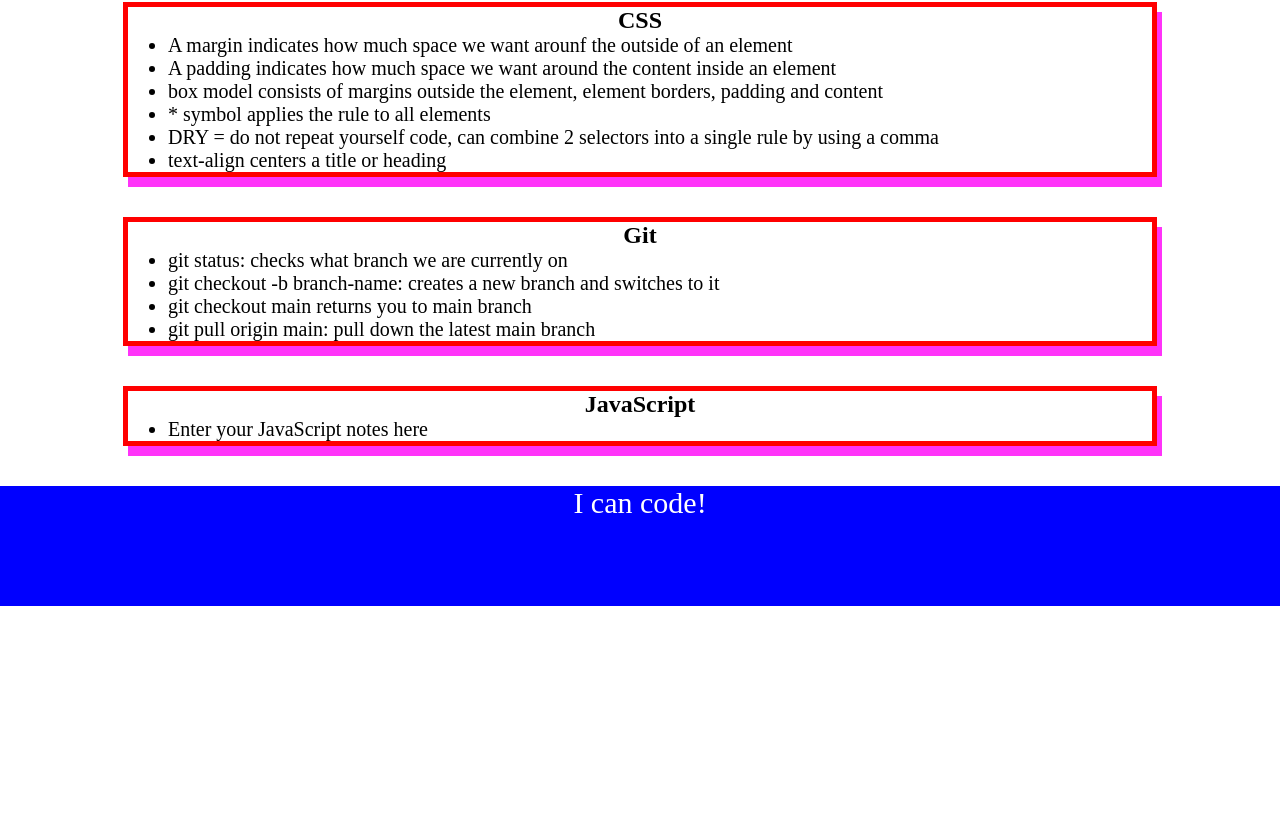
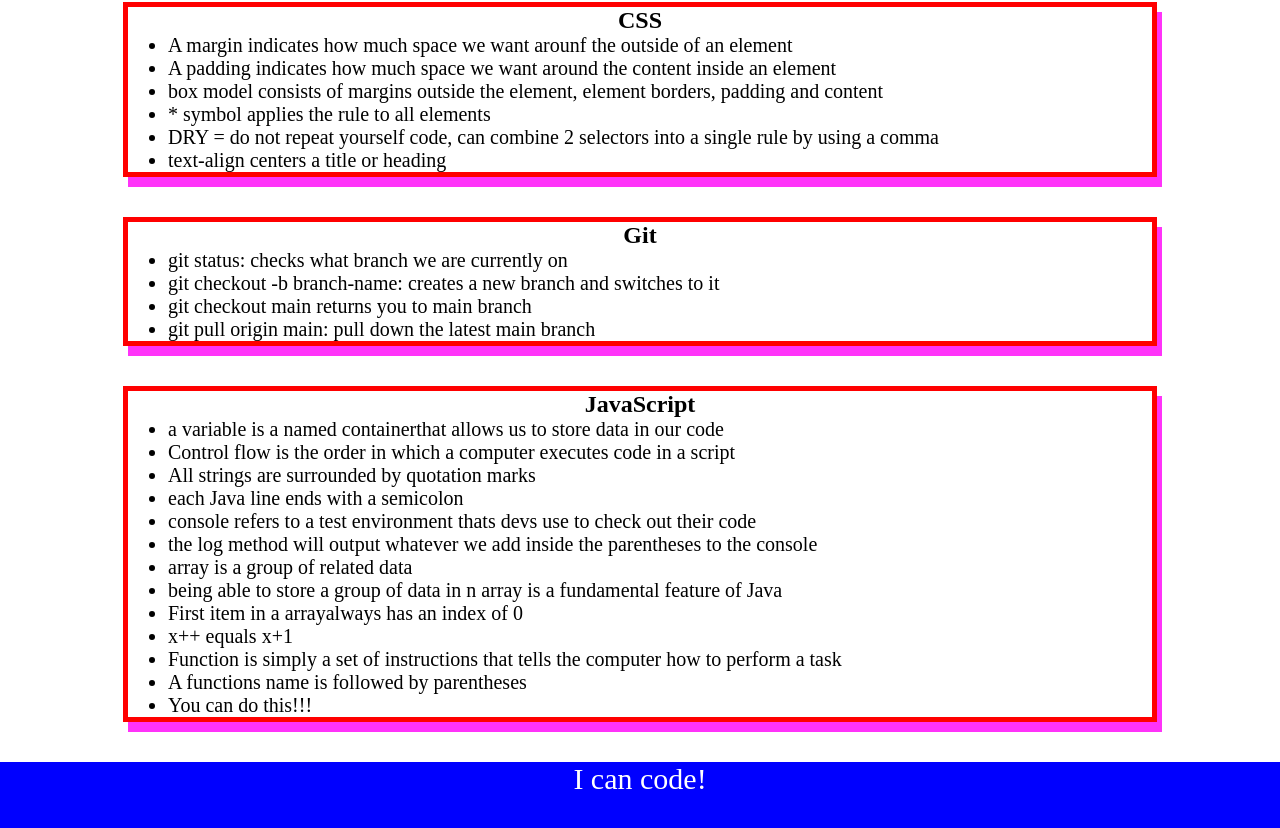
Before and after one commit to katiebug23425/prework-study-guide, a plain HTML site: page index.html in a window 1280 px wide. Shown: the part 488-1316 px from the top of the page. Before the commit the page ends 1094 px from the top, so only its background shows below. Drawn offline with Linux system fonts and the light colour scheme.

Commit message:
<Java Functions>

```diff
--- a/assets/script.js
+++ b/assets/script.js
@@ -1,19 +1,24 @@
 var topics = ['HTML', 'CSS', 'Git', 'JavaScript'];
-
+var randomTopic = topics[Math.floor(Math.random() * topics.length)];
+function listTopics() {
  for (var x = 0; x < topics.length; x++) {
    console.log(topics[x]);
  }
+}
 
-/*
-if (topic === 'HTML') {
+function selectTopic() {
+ if (randomTopic === 'HTML') {
    console.log("Let's study HTML!");
-} else if (topic === 'CSS') {
+ } else if (randomTopic === 'CSS') {
    console.log("Let's study CSS!");
-} else if (topic === 'Git') {
+ } else if (randomTopic === 'Git') {
    console.log("Let's study Git!");
-} else if (topic === 'JavaScript') {
+ } else if (randomTopic === 'JavaScript') {
    console.log("Let's study JavaScript!");
  } else {
    console.log('Please try again!');
  }
-*/
+ console.log('Here are the topics we learned through Prework:');
+}listTopics()
+console.log('Which topic shou;d we study first?');
+selectTopic()
--- a/index.html
+++ b/index.html
@@ -64,7 +64,19 @@
         <h2>JavaScript</h2>
 
         <ul>
-          <li>Enter your JavaScript notes here</li>
+          <li>a variable is a named containerthat allows us to store data in our code</li>
+          <li>Control flow is the order in which a computer executes code in a script</li>
+          <li>All strings are surrounded by quotation marks</li>
+          <li>each Java line ends with a semicolon</li>
+          <li>console refers to a test environment thats devs use to check out their code</li>
+          <li>the log method will output whatever we add inside the parentheses to the console</li>
+          <li>array is a group of related data</li>
+          <li>being able to store a group of data in n array is a fundamental feature of Java</li>
+          <li>First item in a arrayalways has an index of 0</li>
+          <li>x++ equals x+1</li>
+          <li>Function is simply a set of instructions that tells the computer how to perform a task</li>
+          <li>A functions name is followed by parentheses</li>
+          <li>You can do this!!!</li>
 
         </ul>
 
```
Lines whose indentation alone changed are shown as unchanged.
